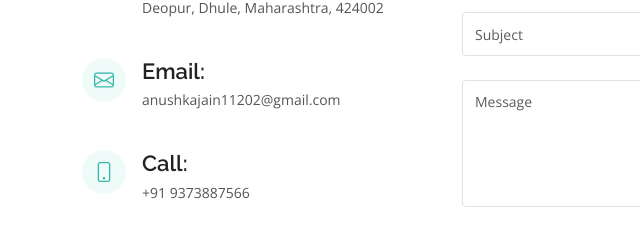
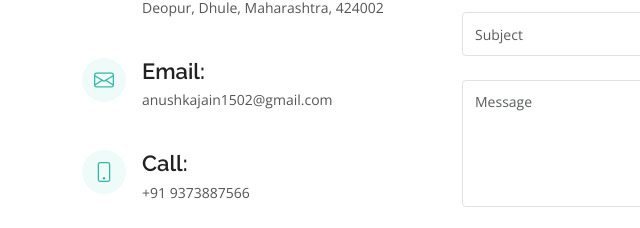
Before and after one commit to Anushka1502/portfolio, a plain HTML site: page contact.html in a window 1280 px wide. Shown: the part 708-936 px from the top of the page, 0-640 px from the left. Drawn offline with nearby package versions, Linux system fonts and the light colour scheme.

Commit message:
Update contact.html

```diff
--- a/contact.html
+++ b/contact.html
@@ -88,7 +88,7 @@
               <div class="email">
                 <i class="bi bi-envelope"></i>
                 <h4>Email:</h4>
-                <p>anushkajain11202@gmail.com</p>
+                <p>anushkajain1502@gmail.com</p>
               </div>
 
               <div class="phone">
```
